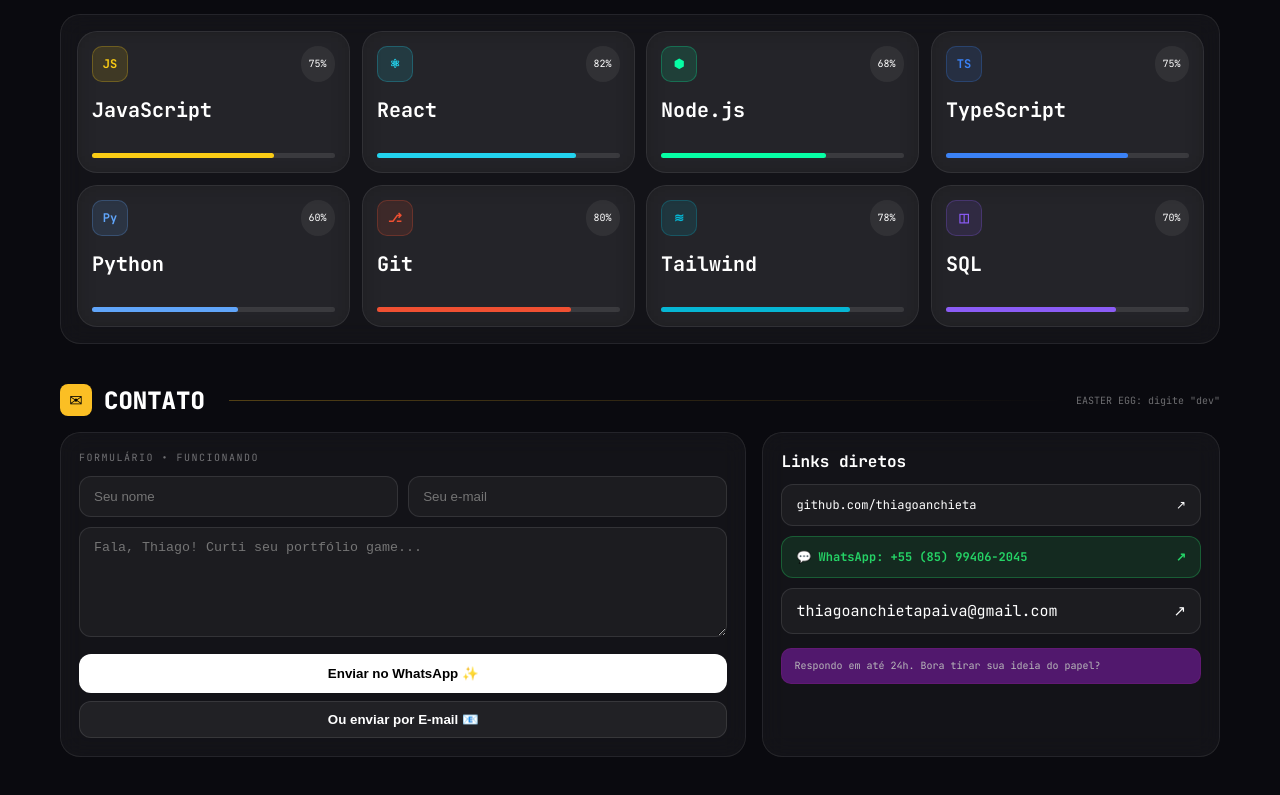
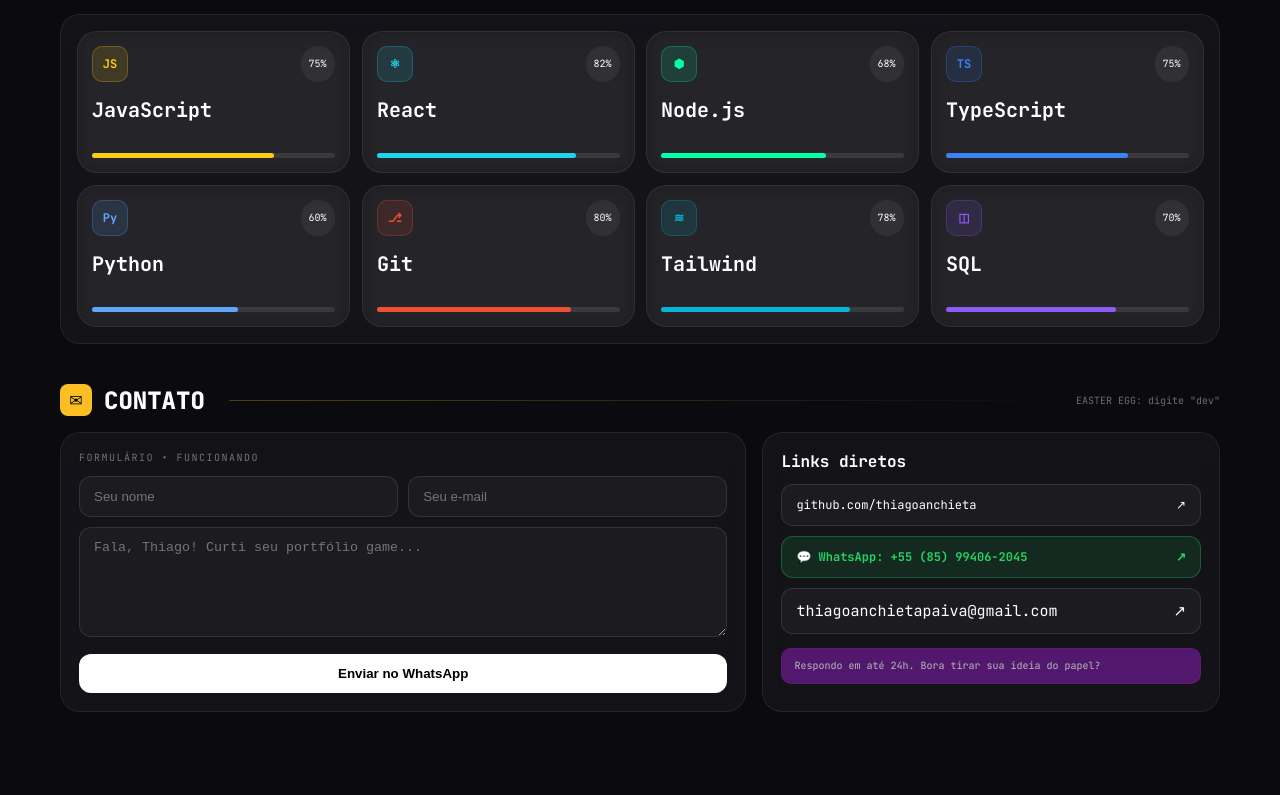
Before and after one commit to thiagoanchietapaiva-cloud/meu-portifolio-game, a React (Vite) app in the folder portfolio/: page / in a window 1280 px wide. Shown: the part 1489-2284 px from the top of the page. After the commit the page ends 2261 px from the top, so only its background shows below. Built offline with nearby package versions, Linux system fonts and the light colour scheme.

Commit message:
atualizado

```diff
--- a/portfolio/src/App.jsx
+++ b/portfolio/src/App.jsx
@@ -413,18 +413,9 @@
                 setTimeout(()=>setSent(false), 4000);
               }}
               style={{ marginTop: 12, width: "100%", padding: "12px", borderRadius: 12, background: sent ? "#06ffa5" : "#fff", color: "#000", fontWeight: 700, border: "none", cursor: "pointer", transition: "all 0.3s ease" }}>
-              {sent ? "✅ Abrindo WhatsApp..." : "Enviar no WhatsApp ✨"}
+              {sent ? " Abrindo WhatsApp..." : "Enviar no WhatsApp "}
             </button>
-            <button
-              onClick={()=>{
-                if(!formData.nome || !formData.msg){ alert("Preencha nome e mensagem!"); return; }
-                const subject = `Contato portfólio - ${formData.nome}`;
-                const body = `Nome: ${formData.nome}%0D%0AEmail: ${formData.email}%0D%0A%0D%0A${formData.msg}`;
-                window.location.href = `mailto:thiagoanchietapaiva@gmail.com?subject=${encodeURIComponent(subject)}&body=${body}`;
-              }}
-              style={{ marginTop: 8, width: "100%", padding: "10px", borderRadius: 12, background: "rgba(255,255,255,0.06)", border: "1px solid rgba(255,255,255,0.1)", color: "#fff", fontWeight: 600, cursor: "pointer" }}>
-              Ou enviar por E-mail 📧
-            </button>
+
           </div>
           <div className="glass" style={{ padding: 18 }}>
             <div style={{ fontWeight: 700, marginBottom: 12 }}>Links diretos</div>
```
